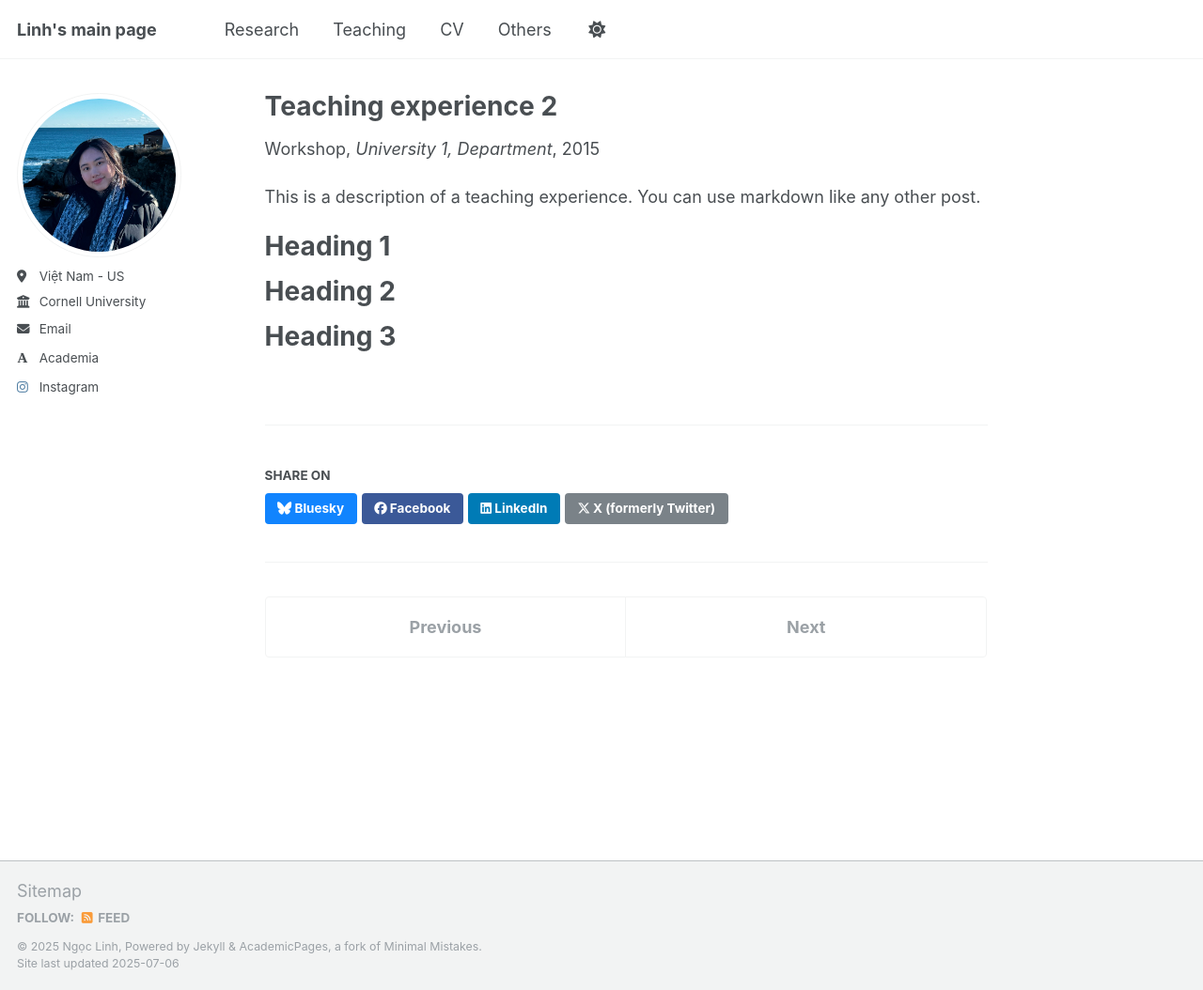
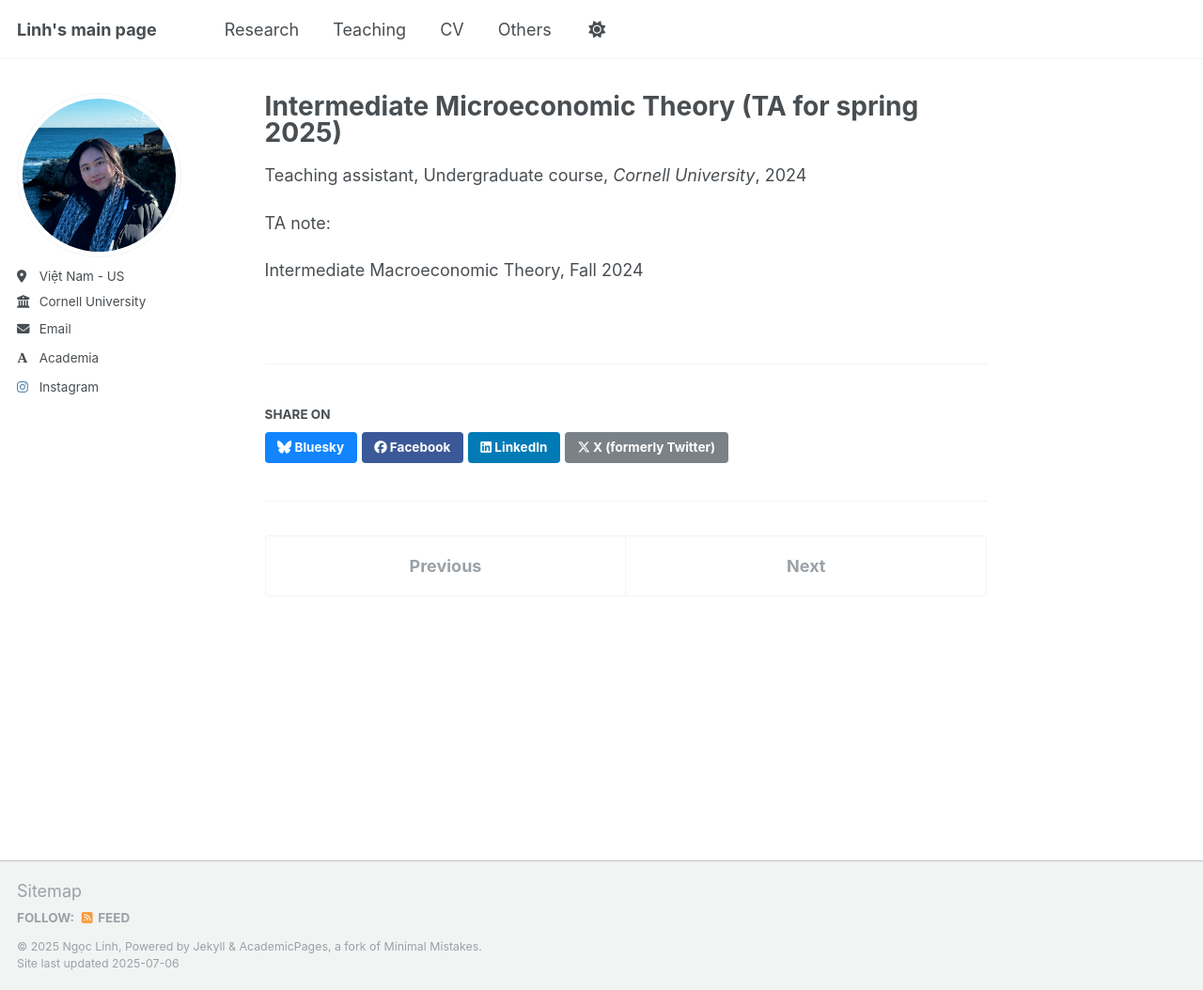
Before and after one commit to npl-nguyen/nguyen-ngoc-phuong-linh, a Jekyll site: the page built from _teaching/2015-spring-teaching-2.md, in a window 1280 px wide and 1054 px high. Shown: the whole window at 94% size. Built offline with Jekyll 4.4.1, drawn with Linux system fonts in a browser that asks for light colours; some web fonts are replaced; a script that is not in the unit is left out.

Commit message:
Update 2015-spring-teaching-2.md

```diff
--- a/_teaching/2015-spring-teaching-2.md
+++ b/_teaching/2015-spring-teaching-2.md
@@ -1,20 +1,14 @@
 ---
-title: "Teaching experience 2"
+title: "Intermediate Microeconomic Theory (TA for spring 2025)"
 collection: teaching
-type: "Workshop"
-permalink: /teaching/2015-spring-teaching-1
-venue: "University 1, Department"
-date: 2015-01-01
-location: "City, Country"
+type: "Teaching assistant, Undergraduate course"
+permalink: /teaching/2014-spring-teaching-2
+venue: "Cornell University"
+date: 2024-1-1
+location: "Ithaca, New York, US"
 ---
 
-This is a description of a teaching experience. You can use markdown like any other post.
+TA note:
 
-Heading 1
-======
 
-Heading 2
-======
-
-Heading 3
-======
+Intermediate Macroeconomic Theory, Fall 2024
```
